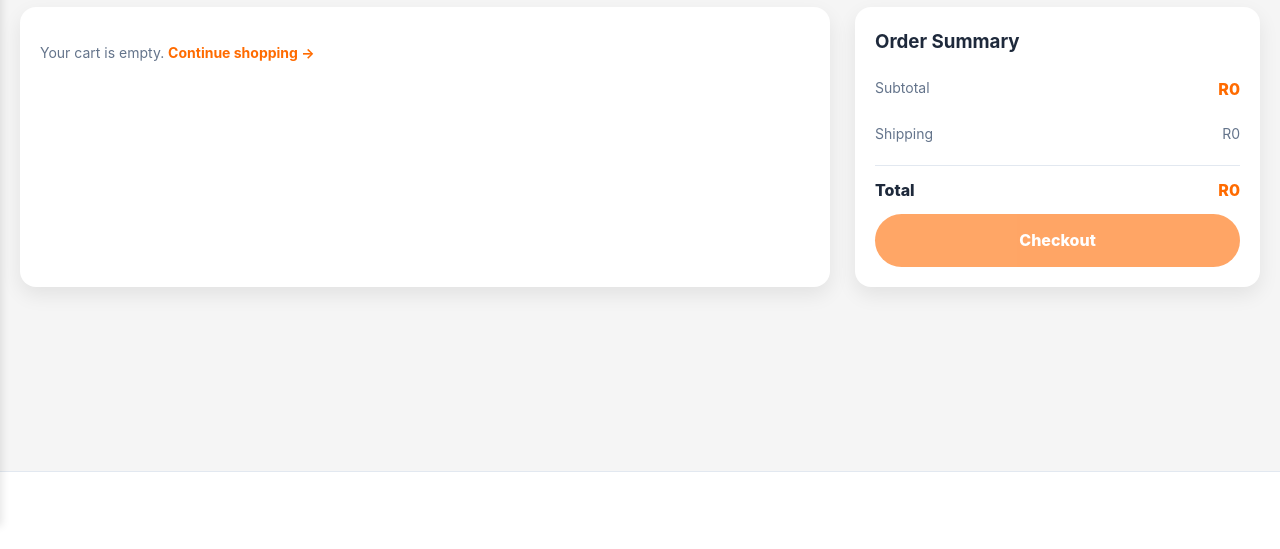
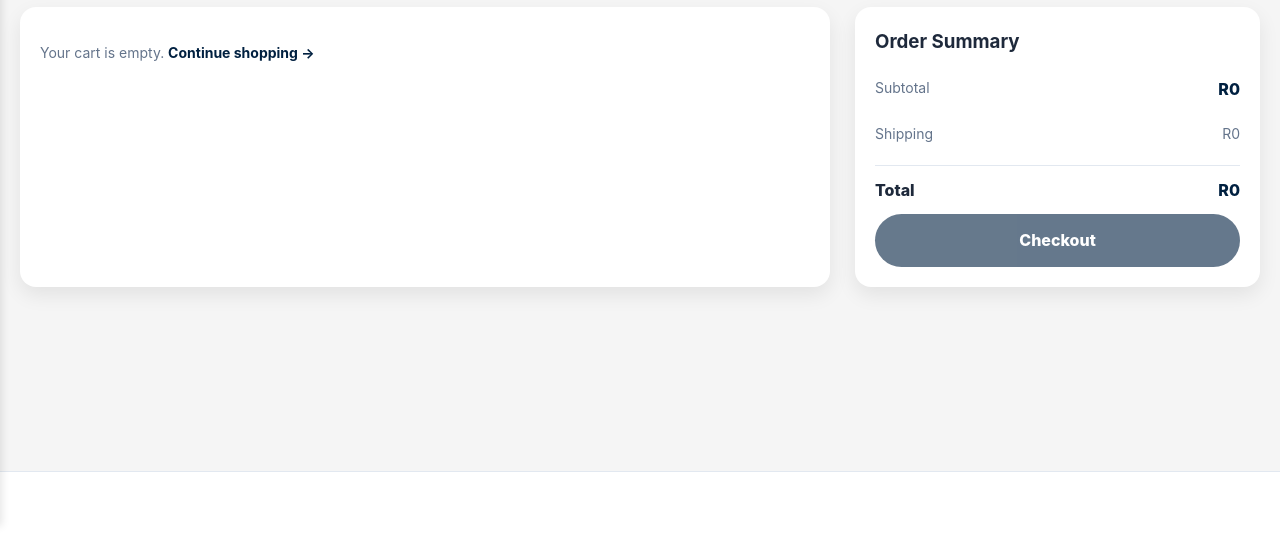
Before and after one commit to phiryaj/MarketMyn, a website: page cart.html in a window 1280 px wide. Shown: the part 274-823 px from the top of the page. Drawn offline with Linux system fonts and the light colour scheme.

Commit message:
Removed search dropdown and updated theme colors to match logo

```diff
--- a/style.css
+++ b/style.css
@@ -9,21 +9,24 @@ html {
 }
 
 :root {
-  --primary-color: #ff6b00;
-  --secondary-color: #0071ce;
-  --accent-color: #ffc220;
+  /* Logo Colors extracted from logo.png */
+  --primary-color: #002040; /* Dark Navy Blue */
+  --secondary-color: #FF0040; /* Vibrant Red/Pink */
+  --accent-color: #FFE000; /* Yellow */
   --game-pink: #e00073;
   --makro-teal: #009a96;
   --takealot-blue: #0b79bf;
   --takealot-green: #1b991b;
+
+  /* Backgrounds & Text */
   --dark: #1a1a1a;
   --light: #ffffff;
   --gray: #f8fafc;
   --text-dark: #1e293b;
   --text-light: #64748b;
   --border: #e2e8f0;
-  --success: #1b991b;
-  --danger: #e00073;
+  --success: #20A040; /* Green from logo */
+  --danger: #C00020; /* Dark Red from logo */
   --shadow-sm: 0 2px 4px rgba(0, 0, 0, 0.05);
   --shadow-md: 0 4px 12px rgba(0, 0, 0, 0.08);
   --shadow-lg: 0 12px 24px rgba(0, 0, 0, 0.12);
```
Also changed, not shown: index.html (+0 -7 lines).
